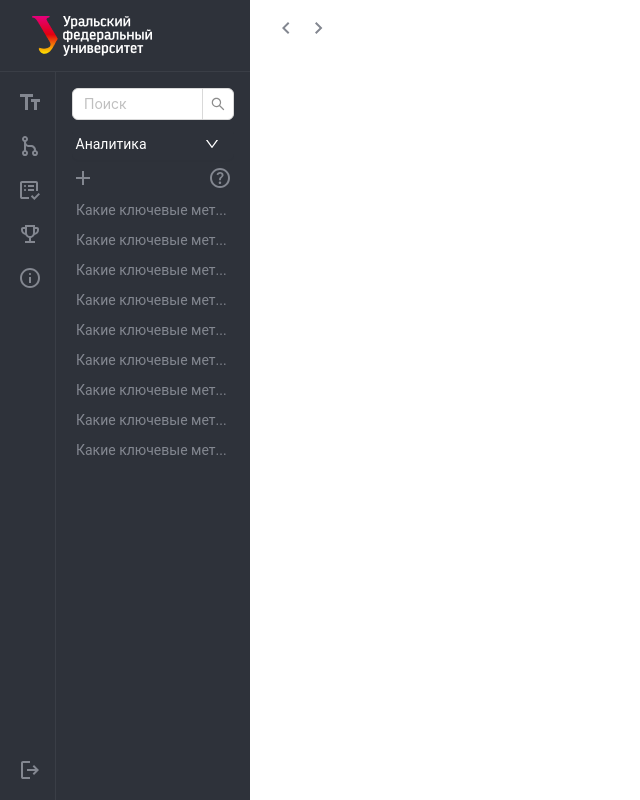
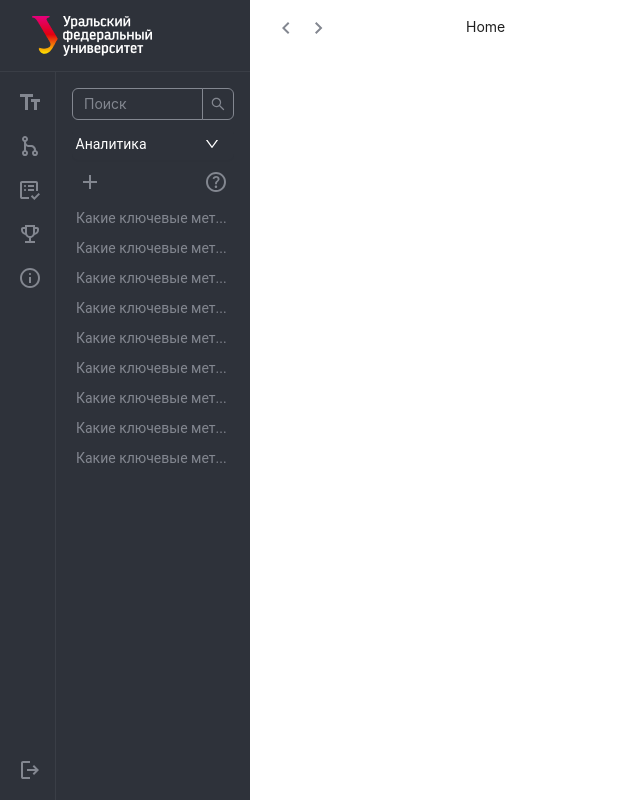
Before and after one commit to c00b3r/knowledge-graph-system, a React (Vite) app: page / in a window 1280 px wide. Shown: the whole page, without its empty margins (0-640 px from the left). Built offline with nearby package versions, Linux system fonts and the light colour scheme.

Commit message:
feat: remake graph and full done sidebar

```diff
--- a/src/components/MainHeader/MainHeader.tsx
+++ b/src/components/MainHeader/MainHeader.tsx
@@ -1,17 +1,25 @@
-import { Flex } from 'antd'
-import ArrowLeft from '../icons/ArrowLeft'
-import ArrowRight from '../icons/ArrowRight'
-import './style.css'
+import { Flex } from "antd";
+import ArrowLeft from "../icons/ArrowLeft";
+import ArrowRight from "../icons/ArrowRight";
+import "./style.css";
+import { Breadcrumb } from "antd";
 
 function MainHeader() {
   return (
-    <div className='wrapper'>
-       <Flex gap={24.6} align='center' className='arrows-wrapper'>
-            <ArrowLeft/>
-            <ArrowRight/>
-       </Flex>
+    <div className="wrapper">
+      <Flex gap={24.6} align="center" className="arrows-wrapper">
+        <ArrowLeft />
+        <ArrowRight />
+      </Flex>
+      <Breadcrumb className="breadcrumb"
+        items={[
+          {
+            title: "Home",
+          },
+        ]}
+        />
     </div>
-  )
+  );
 }
 
-export default MainHeader
+export default MainHeader;
--- a/src/components/MainHeader/style.css
+++ b/src/components/MainHeader/style.css
@@ -8,4 +8,9 @@
     position: relative;
     top: 22px;
     left: 32px;
+    width: 56px;
 }
+
+.ant-breadcrumb{
+    margin: 4px 0 18px 216px;
+}
--- a/src/components/Questions/Questions.tsx
+++ b/src/components/Questions/Questions.tsx
@@ -1,4 +1,4 @@
-import { Flex } from "antd";
+import { Flex, Tooltip } from "antd";
 import { Input } from "antd";
 import { Button, Dropdown} from 'antd';
 import type { MenuProps } from 'antd';
@@ -7,6 +7,31 @@ import AddIcon from "../icons/AddIcon";
 import HelpIcon from "../icons/HelpIcon";
 import './style.css';
 import Question from "../Question/Question";
+import { NavLink } from "react-router";
+
+function QuestionsItem({
+  title,
+  icon,
+  to,
+}: {
+  title: string;
+  icon: React.ReactNode;
+  to: string;
+}) {
+  return (
+    <NavLink to={to}>
+      {({ isActive }) => (
+        <Tooltip title={title}>
+          <div
+            className={`navigation-menu-nav-item ${isActive ? 'active' : ''}`}
+          >
+            {icon}
+          </div>
+        </Tooltip>
+      )}
+    </NavLink>
+  );
+}
 
 const { Search } = Input;
 
@@ -50,8 +75,8 @@ function Questions() {
         </Button>
         </Dropdown>
         <Flex  align="center" justify="space-between" style={{padding: '0 4px'}}>
-          <AddIcon/>
-          <HelpIcon/>
+          <QuestionsItem title='Добавить вопрос' icon={<AddIcon />} to='/*' />
+          <QuestionsItem title='Справка' icon={<HelpIcon />} to='/*' />
         </Flex>
         <Flex vertical gap={'2px'}>
           <Question/>
--- a/src/components/Questions/style.css
+++ b/src/components/Questions/style.css
@@ -9,4 +9,44 @@
 
 .search-box{
     width: 162px;
+
 }
+
+.ant-input-outlined {
+    background-color: #2E323A;
+    border-color: #838790;
+}
+
+.ant-input-outlined:hover {
+    background-color: #CADAF7;
+}
+
+.ant-input-outlined:focus {
+    background-color: #CADAF7;
+    border-color: #CADAF7;
+    box-shadow: none;
+}
+
+.ant-input-search-button {
+    background-color: #2E323A;
+    border-color: none;
+    box-shadow: none;
+}
+
+.ant-input-outlined::placeholder{
+    color: #838790;
+}
+
+.ant-btn-variant-outlined:not(:disabled):not(.ant-btn-disabled):hover {
+    background-color: #CADAF7;
+}
+
+.ant-input-search >.ant-input-group >.ant-input-group-addon:last-child .ant-input-search-button:not(.ant-btn-primary){
+    color: #838790;
+    border-color: #838790;
+}
+
+.ant-input-search >.ant-input-group >.ant-input-group-addon:last-child .ant-input-search-button:not(.ant-btn-primary):hover{
+    color: #838790;
+    border-color: #4096ff;
+}
--- a/src/pages/Graph/Graph.tsx
+++ b/src/pages/Graph/Graph.tsx
@@ -1,3 +1,4 @@
+import { color } from 'bun';
 import { useEffect, useRef } from 'react';
 import { Network } from 'vis-network';
 
@@ -10,28 +11,30 @@ function Graph() {
       {
         id: 1,
         label: 'Проект',
-        size: 50,
+        size: 40,
         font: { size: 20 },
-        color: '#6a4c93',
+        color: '#4AA1FF',
+        borderColor: '#045BFF',
+        borderWidth: '1',
         cursor: 'pointer',
       },
 
-      { id: 2, label: 'Аналитика', size: 35 },
-      { id: 3, label: 'Проектирование', size: 35 },
-      { id: 4, label: 'Разработка', size: 35 },
-      { id: 5, label: 'Тестирование', size: 35 },
-      { id: 6, label: 'Подготовка к защите', size: 35 },
+      { id: 2, label: 'Аналитика', size: 24 },
+      { id: 3, label: 'Проектирование', size: 24 },
+      { id: 4, label: 'Разработка', size: 24 },
+      { id: 5, label: 'Тестирование', size: 24 },
+      { id: 6, label: 'Подготовка к защите', size: 24 },
 
-      { id: 7, label: 'Тех. задание', size: 20 },
-      { id: 8, label: 'Требования', size: 20 },
-      { id: 9, label: 'Диаграммы', size: 20 },
-      { id: 10, label: 'Архитектура', size: 20 },
-      { id: 11, label: 'Исходный код', size: 20 },
-      { id: 12, label: 'API док', size: 20 },
-      { id: 13, label: 'Тест-кейсы', size: 20 },
-      { id: 14, label: 'Результаты', size: 20 },
-      { id: 15, label: 'Презентация', size: 20 },
-      { id: 16, label: 'Отчёт', size: 20 },
+      { id: 7, label: 'Тех. задание', size: 24 },
+      { id: 8, label: 'Требования', size: 24 },
+      { id: 9, label: 'Диаграммы', size: 24 },
+      { id: 10, label: 'Архитектура', size: 24 },
+      { id: 11, label: 'Исходный код', size: 24 },
+      { id: 12, label: 'API док', size: 24 },
+      { id: 13, label: 'Тест-кейсы', size: 24 },
+      { id: 14, label: 'Результаты', size: 24 },
+      { id: 15, label: 'Презентация', size: 24 },
+      { id: 16, label: 'Отчёт', size: 24 },
     ];
 
     const edges = [
@@ -59,23 +62,24 @@ function Graph() {
 
     const options = {
       nodes: {
-        shape: 'circle',
-        font: { size: 14, color: 'white' },
+        shape: 'dot',
+        font: { size: 14, color: 'rgb(0, 0, 0, 0.85)' },
         color: {
-          background: '#aaaab3',
+          hover: {
+            background: '#4AA1FF',
+            border: 'none'
+          },
+          background: '#C2C3C5',
           border: 'none',
-          highlight: { background: '#8a5cec', border: 'none' },
-        },
-        chosen: {
-          node: (values: { borderWidth: number }) => {
-            values.borderWidth = 2;
+          highlight: {
+            background: '#2C83FF',
+            border: 'none'
           },
-          label: true,
-        },
+        }
       },
       edges: {
         width: 2,
-        color: { highlight: '#8a5cec' },
+        color: {color: '#A4A5A7', highlight: '#2C83FF', hover: '#68BFF5' },
         smooth: { enabled: true, type: 'continuous', roundness: 0.5 },
       },
       interaction: {
```
